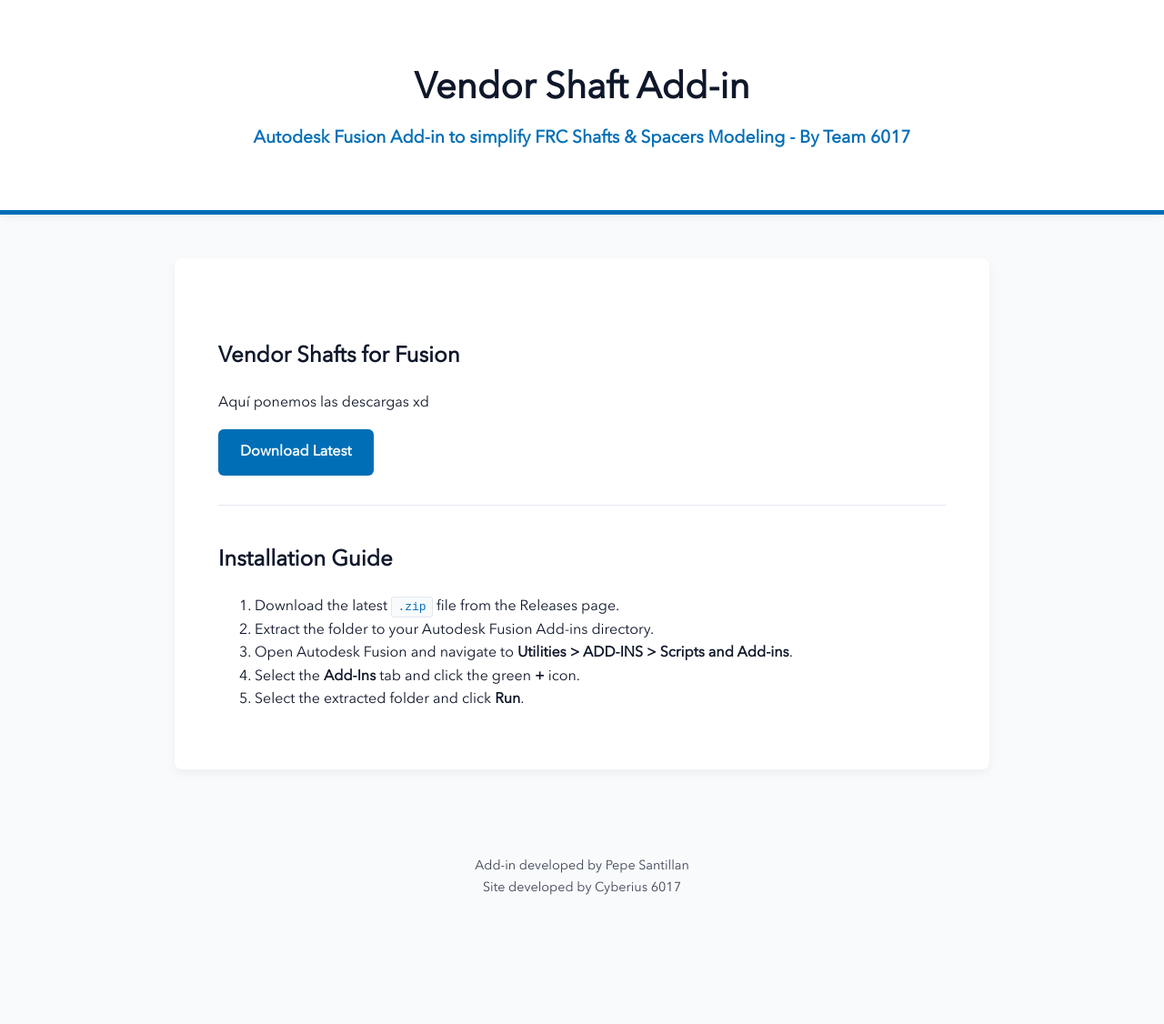
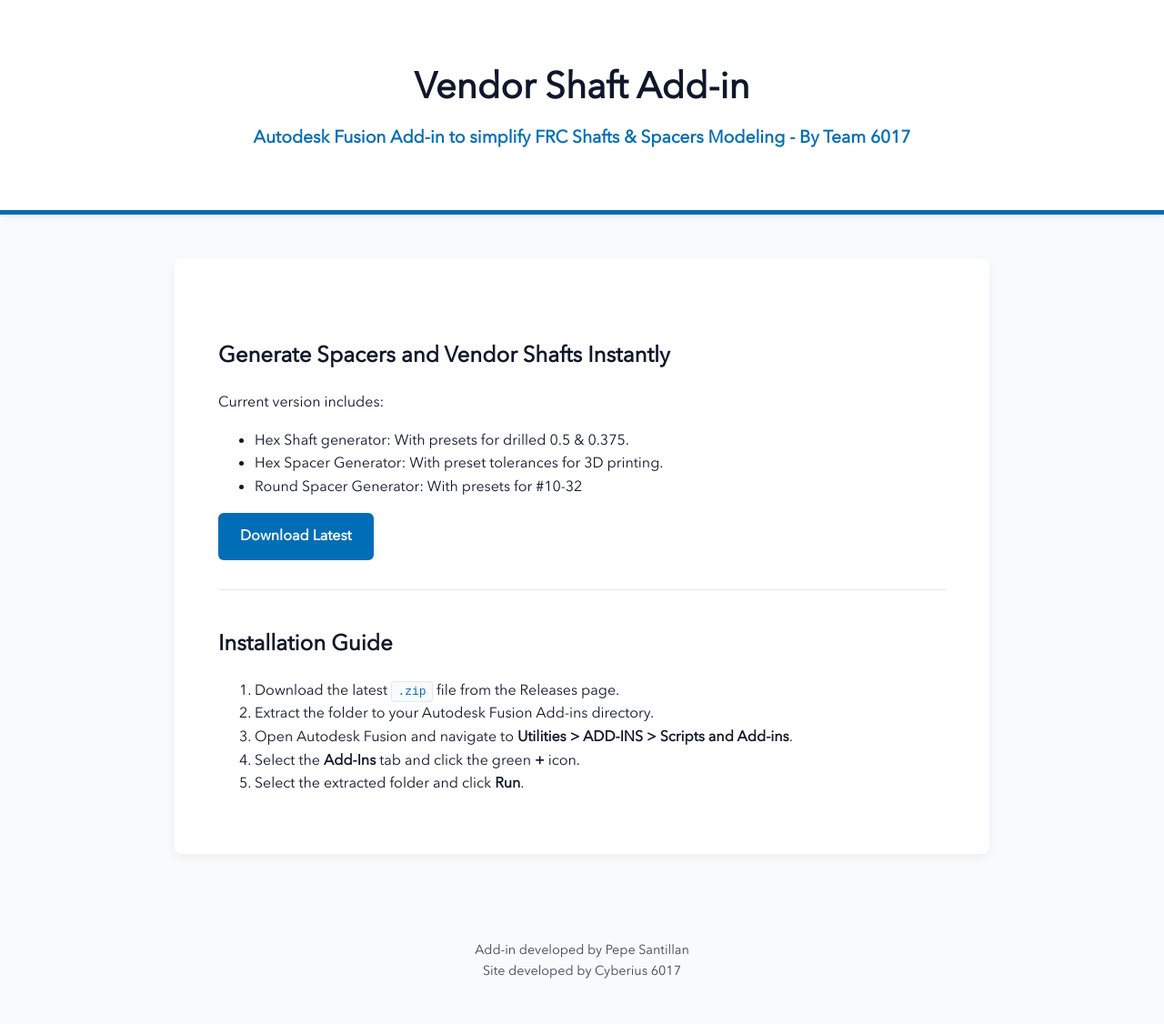
Before and after one commit to cyberius-6017/FRC-Shafts-for-Fusion, a Jekyll site: the page built from index.md, in a window 1280 px wide. Shown: the whole page at 91% size. Built offline with Jekyll 4.4.1, drawn with Linux system fonts in a browser that asks for light colours; before the commit the page ends 1033 px from its top, so only the background shows below that.

Commit message:
Updated titles and descriptions for clarity; improved download link consistency. Add images.

```diff
--- a/index.md
+++ b/index.md
@@ -2,11 +2,15 @@
 layout: default
 ---
 
-## Vendor Shafts for Fusion
+## Generate Spacers and Vendor Shafts Instantly
 
-Aquí ponemos las descargas xd
+Current version includes:
+* Hex Shaft generator: With presets for drilled 0.5 & 0.375.
+* Hex Spacer Generator: With preset tolerances for 3D printing.
+* Round Spacer Generator: With presets for #10-32
 
-[Download Latest](){: .btn}
+
+[Download Latest](https://github.com/cyberius-6017/FRC-Shafts-for-Fusion/releases/latest){: .btn}
 
 ---
 
```
Also changed, not shown: 1 other file.
